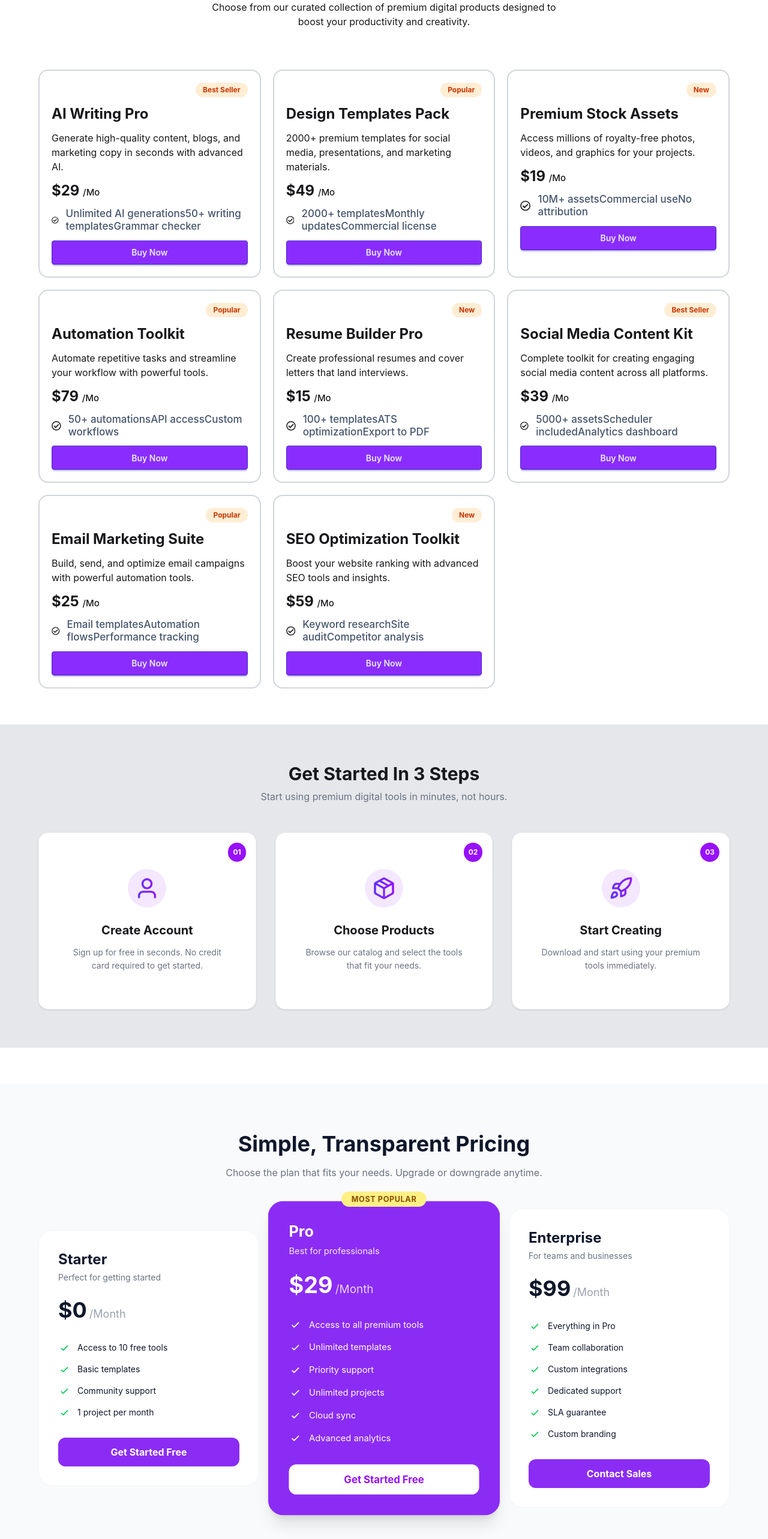
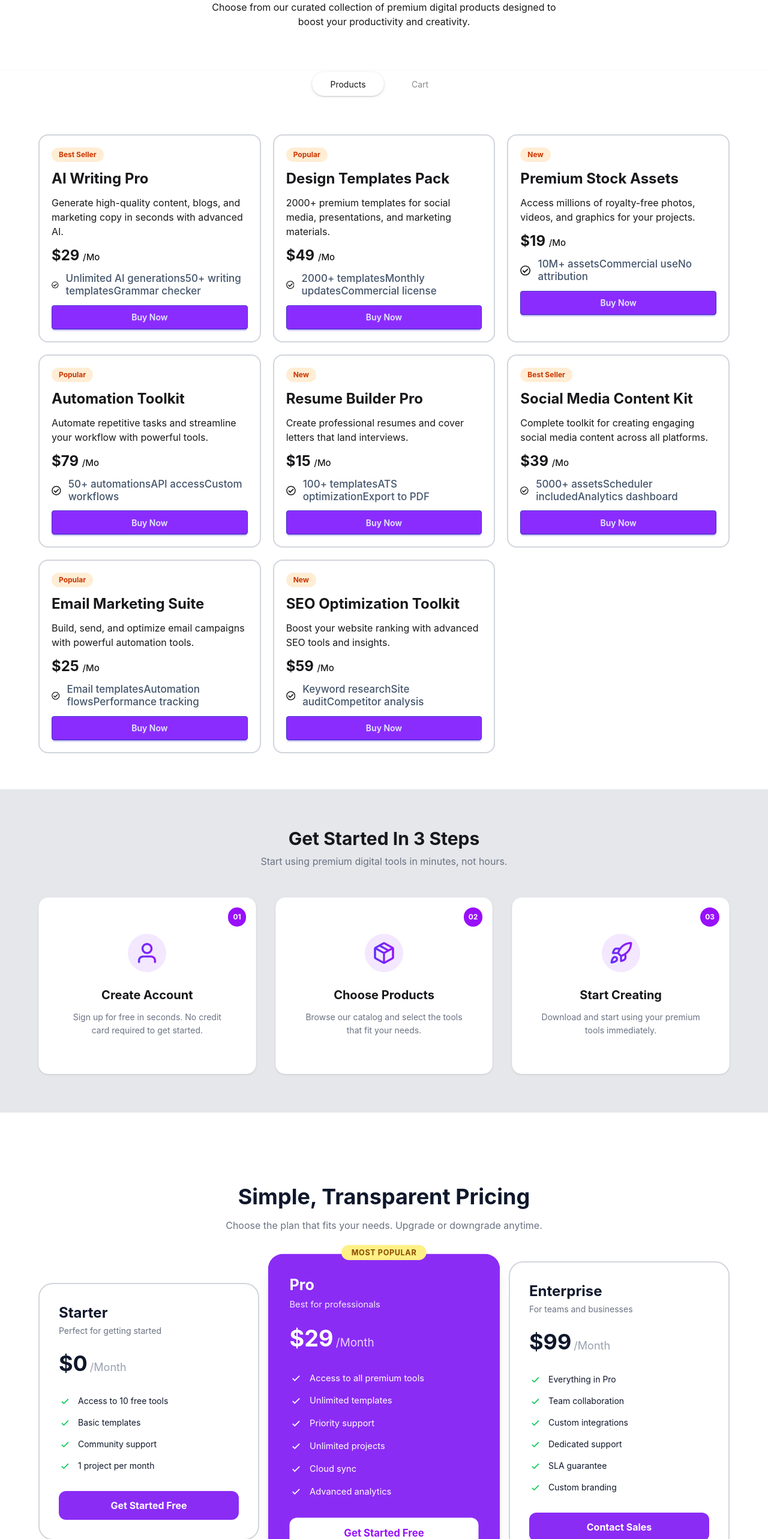
Before and after one commit to eyasinarafat3485-gif/A-06-Digital-Tools, a React (Vite) app: page / in a window 1280 px wide. Shown: the part 1000-3566 px from the top of the page at 60% size. Built offline with nearby package versions, Linux system fonts and the light colour scheme.

Commit message:
products and cart btn done

```diff
--- a/src/App.jsx
+++ b/src/App.jsx
@@ -1,5 +1,7 @@
+import { useState } from 'react'
 import './App.css'
 import Banner from './components/Banner/Banner'
+import Cart from './components/Cart/Cart'
 import Footer from './components/Footer/Footer'
 import Navbar from './components/Navbar/Navbar'
 import PremiumDigi from './components/PremiumDigi/PremiumDigi'
@@ -9,14 +11,15 @@ import Steps from './components/Steps/Steps'
 import Transform from './components/Transform/Transform'
 import Transparent from './components/Transparent/Transparent'
 
-const getProducts= async ()=>{
-  const res= await fetch("/data.json")
+const getProducts = async () => {
+  const res = await fetch("/data.json")
   return res.json()
 }
-const productsPromise= getProducts()
+const productsPromise = getProducts()
 
 function App() {
-
+  const [activeTab, setActiveTab]= useState("products");
+  console.log(activeTab)
 
   return (
     <>
@@ -25,8 +28,16 @@ function App() {
       <Banner></Banner>
       <StatsSection></StatsSection>
       <PremiumDigi></PremiumDigi>
+      {/* name of each tab group should be unique */}
+      <div className="tabs tabs-box justify-center bg-transparent mb-15">
+        <input type="radio" name="my_tabs_1" className="tab rounded-full w-30" aria-label="Products" defaultChecked onClick={() => setActiveTab("products")}/>
 
-     <Products key={Products.id} productsPromise={productsPromise}></Products>
+        <input type="radio" name="my_tabs_1" className="tab rounded-full w-30" aria-label="Cart" onClick={() => setActiveTab("cart")} />
+
+      </div>
+      {activeTab === "cart" && <Cart></Cart>}
+
+      {activeTab === "products" && <Products key={Products.id} productsPromise={productsPromise}></Products>}
       <Steps></Steps>
       <Transparent></Transparent>
       <Transform></Transform>
--- /dev/null
+++ b/src/components/Cart/Cart.jsx
@@ -0,0 +1,11 @@
+import React from 'react';
+
+const Cart = () => {
+    return (
+        <div>
+            Cart
+        </div>
+    );
+};
+
+export default Cart;
--- a/src/components/ProductsCart.jsx
+++ b/src/components/ProductsCart.jsx
@@ -4,12 +4,16 @@ import { FaRegCheckCircle } from 'react-icons/fa';
 
 const ProductsCart = ({product}) => {
     const [isBuy, setIsBuy] = useState(false)
+
+    const handleIsBuy= ()=>{
+        setIsBuy(true)
+    }
     return (
         <div className='border-2 border-gray-300 rounded-2xl p-5 space-y-3'>
 
 
                     <div className='flex justify-between'>
-                        <img src="" alt="" />
+                        {/* <img src="" alt="" /> */}
                          <span className=" top-6 right-6  text-orange-700 bg-orange-100 text-xs font-bold px-3 py-1 rounded-full">{product.tag} </span>
                     </div>
                     <h3 className='text-2xl font-bold'>{product.name}</h3>
@@ -29,7 +33,7 @@ const ProductsCart = ({product}) => {
                         </ul>
 
                     </div>
-                    <button onClick={()=> setIsBuy(true)} className='btn btn-primary bg-[#8B2CFF] hover:bg-[#7006f1] w-full'>
+                    <button onClick={handleIsBuy} className='btn btn-primary bg-[#8B2CFF] hover:bg-[#7006f1] w-full'>
                         {isBuy === true ? "Buying" : "Buy Now"}
                     </button>
                 </div>
--- a/src/components/Transparent/Transparent.jsx
+++ b/src/components/Transparent/Transparent.jsx
@@ -28,7 +28,7 @@ const Transparent = () => {
   ];
 
   return (
-    <section className="py-20 bg-gray-50 px-4">
+    <section className="py-15 px-4">
       <div className="text-center mb-12">
         <h2 className="text-4xl font-bold text-slate-900 mb-4">Simple, Transparent Pricing</h2>
         <p className="text-gray-500">Choose the plan that fits your needs. Upgrade or downgrade anytime.</p>
@@ -39,10 +39,10 @@ const Transparent = () => {
         {plans.map((plan, index) => (
           <div
             key={index}
-            className={`relative p-8 rounded-3xl border transition-all duration-300 ${
+            className={`relative p-8 rounded-3xl border-2 transition-all duration-300 ${
               plan.isPopular
               ? 'bg-[#8B2CF5] text-white scale-105 shadow-xl border-transparent z-10'
-              : 'bg-white text-slate-900 border-gray-100'
+              : 'bg-white text-slate-900 border-gray-300'
             }`}
           >
             {/* Most Popular Badge */}
```
Lines whose indentation alone changed are shown as unchanged.
